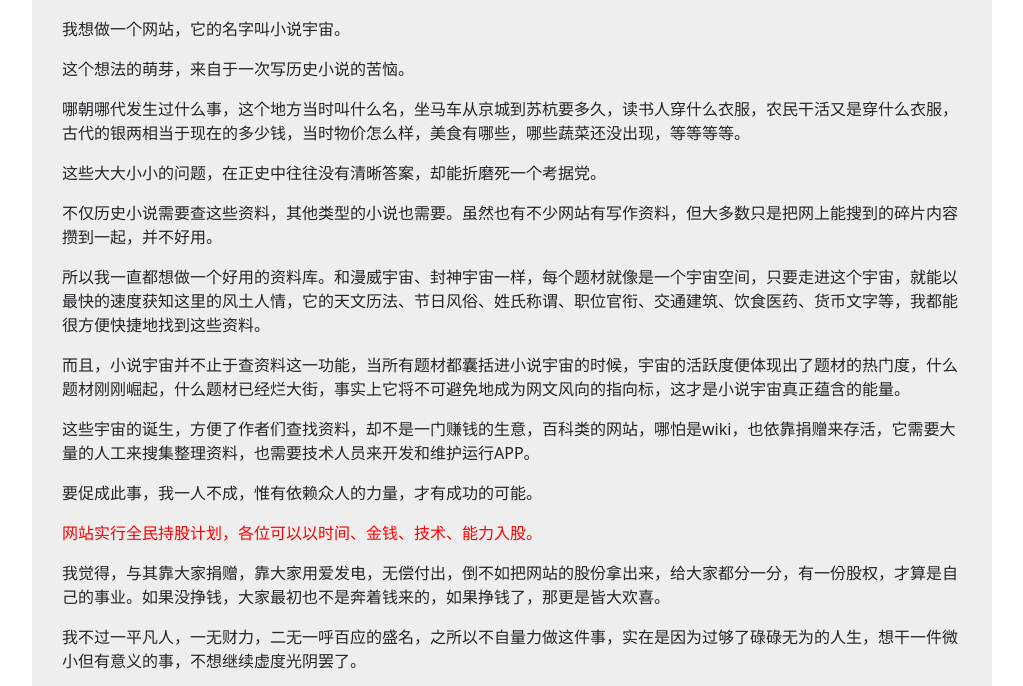
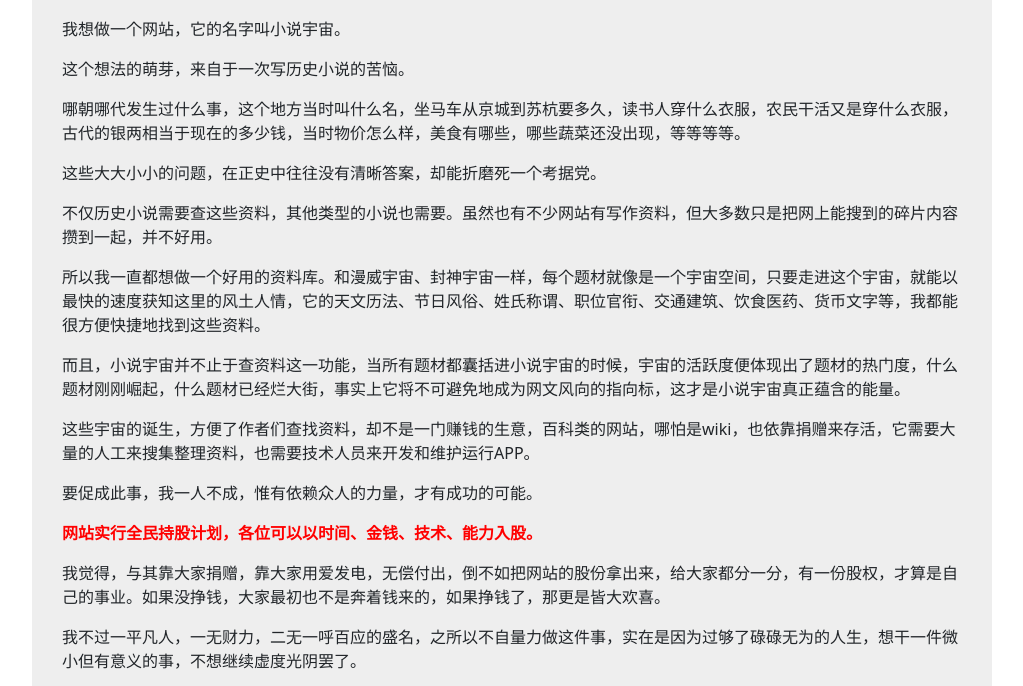
Before and after one commit to xiaoshuoyuzhou/xiaoshuoyuzhou.github.io, a plain HTML site: page index.html in a window 1280 px wide. Shown: the part 77-763 px from the top of the page, without its empty margins (128-1151 px from the left). Drawn offline with nearby package versions, Linux system fonts and the light colour scheme.

Commit message:
Update style.css

```diff
--- a/style.css
+++ b/style.css
@@ -7,7 +7,8 @@ a:hover{
 	color:black;
 }
 
-.redtext{color:red;}
+.redtext{color:red;
+font-weight:bold;}
 body{
 	width:1060px;
 	margin:0 auto;
```
